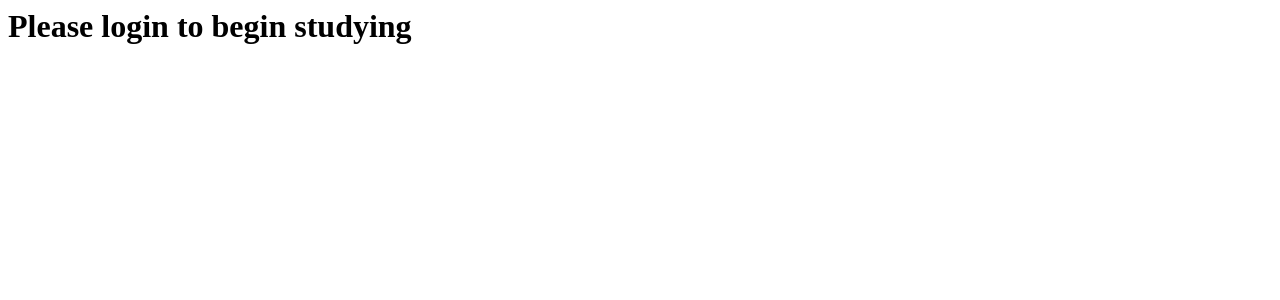
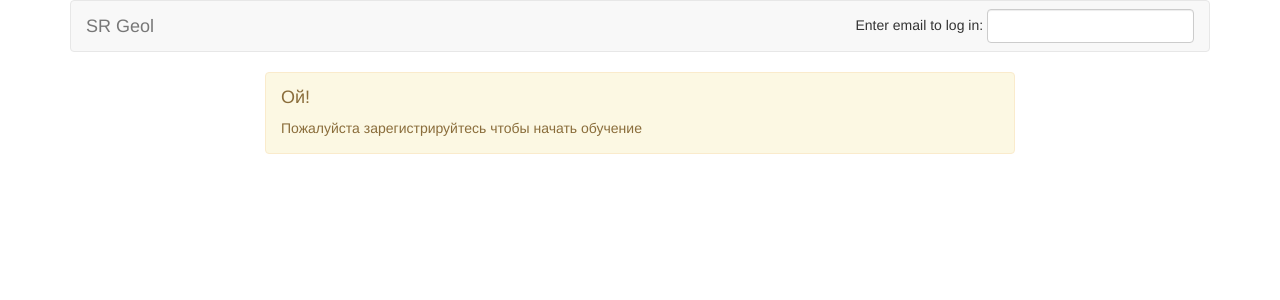
Before and after one commit to fatune/geol_sr, a Django app: page /study/1/ in a window 1280 px wide. Shown: the top 300 px of the page. Run offline with Django 3.2, Linux system fonts and the light colour scheme; some libraries are stand-ins or nearby versions.

Commit message:
Refactor of view. All test passes

```diff
--- a/accounts/views.py
+++ b/accounts/views.py
@@ -13,7 +13,7 @@ def send_login_email(request):
     )
     message_body = 'Use this link to log in:\n\n{url}'.format(url=url)
     send_mail(
-        'Your login link for Superlists',
+        'Your login link for Sr Geology',
         message_body,
         'noreply@superlists',
         [email]
--- a/functional_tests/base.py
+++ b/functional_tests/base.py
@@ -13,7 +13,7 @@ from sr.import_course import import_course_from_csv_similar_second_card
 MAX_WAIT = 10
 
 TEST_EMAIL = 'test@ex.com'
-SUBJECT = 'Your login link for Superlists'
+SUBJECT = 'Your login link for Sr Geology'
 
 class FunctionalTest(LiveServerTestCase):
 
--- a/functional_tests/test_login.py
+++ b/functional_tests/test_login.py
@@ -7,7 +7,7 @@ from unittest import skip
 from .base import FunctionalTest
 
 TEST_EMAIL = 'test@ex.com'
-SUBJECT = 'Your login link for Superlists'
+SUBJECT = 'Your login link for Sr Geology'
 
 
 class LoginTest(FunctionalTest):
--- a/sr/templates/home.html
+++ b/sr/templates/home.html
@@ -4,7 +4,7 @@
 <h1> Простое изучение геологии </h1>
 
   {% for subject in subjects  %}
-  <p> <a href="{% url 'study' subject_id=subject.id %}"> {{ subject.title }} ( {{ subject.memorised }} / {{ subject.whole }} ) </a> </p>
+  <p> <a href="{% url 'study' subject_id=subject.id %}"> {{ subject.title }} </a> ( {{ subject.memorised }} / {{ subject.whole }} ) </p>
   {% endfor %}
 
 {% endblock %}
--- a/sr/templates/no_fact_to_learn.html
+++ b/sr/templates/no_fact_to_learn.html
@@ -1,7 +1,6 @@
 {% extends 'base.html' %}
 
 {% block main %}
-  Нет новых фактов для узучения в категории {{ title }}.
 
   <div class="alert alert-warning" role="alert">
     <h4 class="alert-heading">Ой!</h4>
--- a/sr/templates/please_login.html
+++ b/sr/templates/please_login.html
@@ -1,10 +1,8 @@
-<html>
-	<head>
-		<title>
-						Study {{ title }}
-		</title>
-        </head>
-	<body>
-		<h1> Please login to begin studying </h1>
-	</body>
-</html>
+{% extends 'base.html' %}
+
+{% block main %}
+  <div class="alert alert-warning" role="alert">
+    <h4 class="alert-heading">Ой!</h4>
+    <p> Пожалуйста зарегистрируйтесь чтобы начать обучение </p>
+  </div>
+{% endblock %}
--- a/sr/views.py
+++ b/sr/views.py
@@ -10,12 +10,14 @@ from .models import (Subject, Card, Memory,
 def home_page(request):
     subjects = Subject.objects.all()
     context = { 'subjects' : subjects }
-
     for subject in subjects:
         whole = Card.objects.filter(fact__subject=subject).count()
-        memorised = Memory.objects.filter(user=request.user,
+        if request.user.is_authenticated:
+            memorised = Memory.objects.filter(user=request.user,
                                           card__fact__subject=subject,
                                           memory_strength__gt=1).count()
+        else:
+            memorised = 0
         subject.whole = whole
         subject.memorised = memorised
 
```
Also changed, not shown: accounts/tests/test_view.py (+1 -1 lines).
